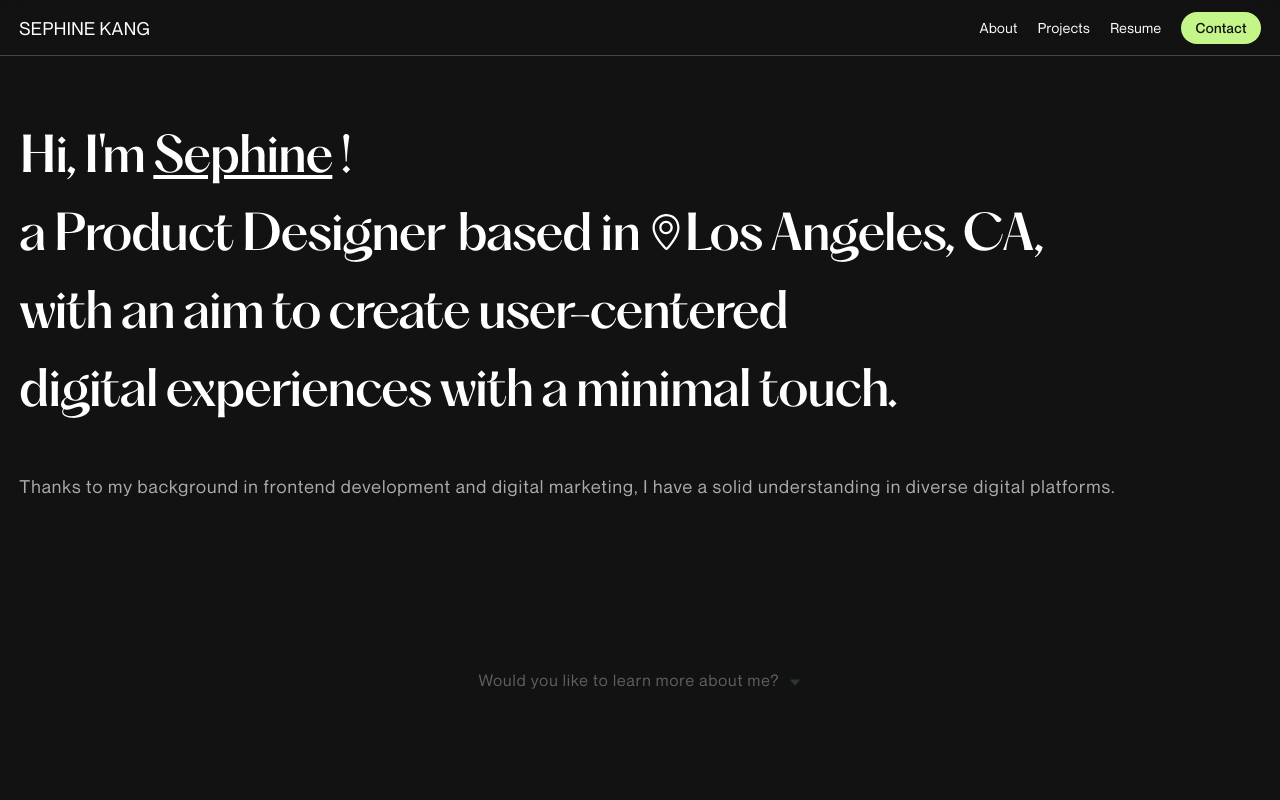
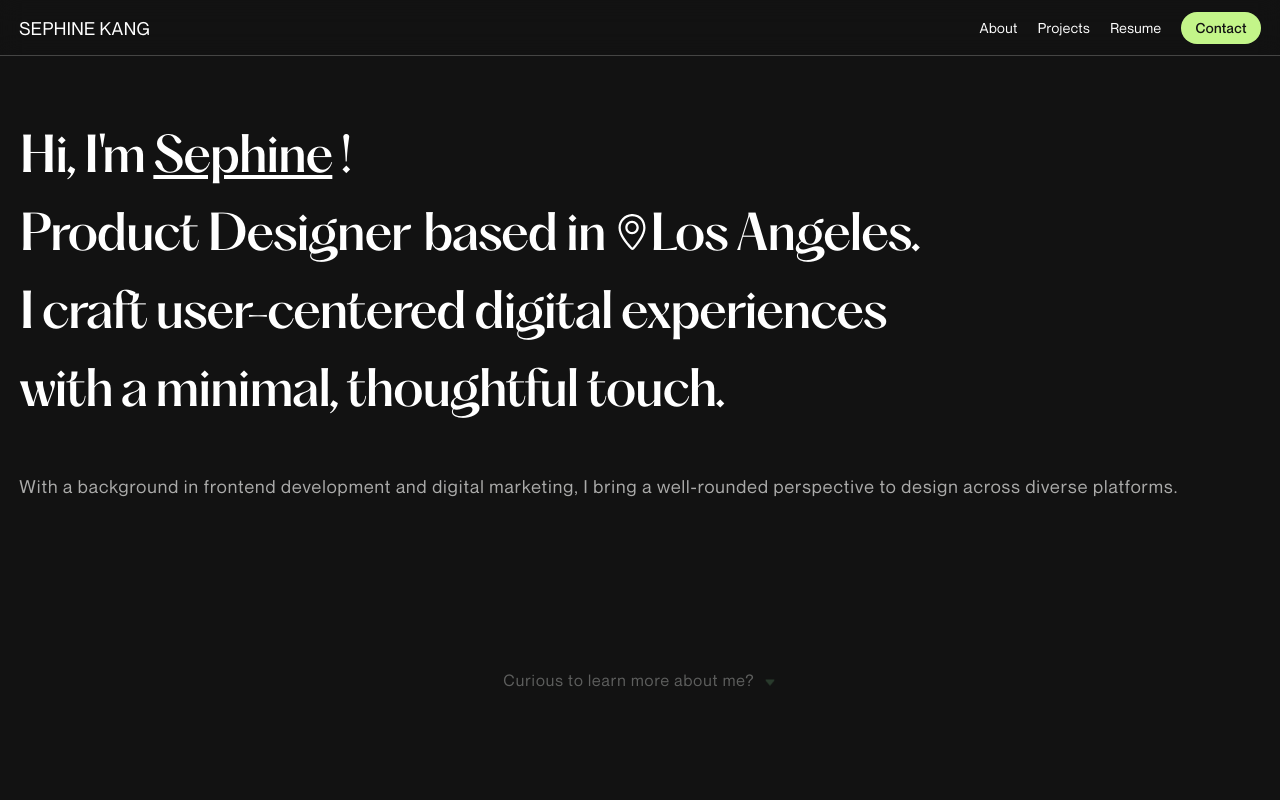
Before and after one commit to sephinek/sephine-portfolio, a React (Vite) app: page / in a window 1280 px wide. Shown: the top 800 px of the page. Built offline with nearby package versions, Linux system fonts and the light colour scheme.

Commit message:
updated hero paragraph

```diff
--- a/src/components/Hero.jsx
+++ b/src/components/Hero.jsx
@@ -17,17 +17,17 @@ export default function Hero({ onClickDesignAndCode }) {
         </div>
 
         <div className="flex items-baseline gap-1 whitespace-nowrap">
-          a Product Designer&nbsp;
+          Product Designer&nbsp;
           <span className="flex items-baseline">
             <span>based in&nbsp;</span>
             <SlLocationPin className="text-4xl" />
-            <span>Los Angeles, CA</span>
-            <span>,</span>
+            <span>Los Angeles.</span>
           </span>
         </div>
         <span>
-          with an aim to create user-centered
-          <br /> digital experiences with a minimal touch.
+          I craft user-centered digital experiences
+          <br />
+          with a minimal, thoughtful touch.
         </span>
       </h2>
 
@@ -64,9 +64,8 @@ export default function Hero({ onClickDesignAndCode }) {
 
         <div className="text-grey text-lg inline-flex flex-col items-start gap-0  w-fit">
           <span className="font-default text-grey">
-            Thanks to my background in frontend development and digital
-            marketing, I have a solid understanding in diverse digital
-            platforms.
+            With a background in frontend development and digital marketing, I
+            bring a well-rounded perspective to design across diverse platforms.
           </span>
         </div>
       </div>
@@ -75,7 +74,7 @@ export default function Hero({ onClickDesignAndCode }) {
         className="my-32 self-center flex items-end gap-2 cursor-pointer"
       >
         <span className="font-default text-darkergrey">
-          Would you like to learn more about me?
+          Curious to learn more about me?
         </span>
         <IoCaretDownOutline className="animate-bounce text-sm" />
       </div>
--- a/src/pages/About.jsx
+++ b/src/pages/About.jsx
@@ -8,7 +8,7 @@ export default function About() {
       <div className="flex flex-col items-start px-[20%] p-10 pb-20 gap-24">
         <div className="flex justify-between items-center">
           <h2 className="text-2xl font-medium flex flex-col leading-relaxed w-3/5 text-lightergrey">
-            I'm Sephine, a Product Designer specialized in crafting clean,
+            I'm Sephine Kang, a Product Designer specialized in crafting clean,
             intuitive UI designs that align user needs with business goals.
           </h2>
           <div className="h-auto w-[35%] opacity-80">
```
